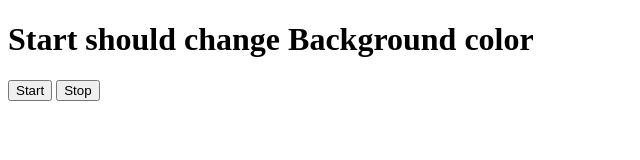
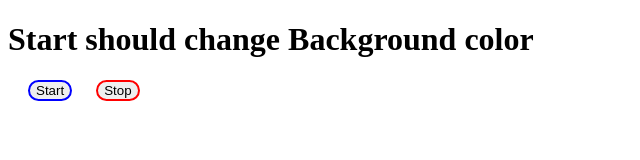
Before and after one commit to TaiyabAlam0786/random-color-generator, a plain HTML site: page index.html in a window 1280 px wide. Shown: the whole page, without its empty margins (0-640 px from the left). Drawn offline with Linux system fonts and the light colour scheme.

Commit message:
Update index.html Add button style

```diff
--- a/index.html
+++ b/index.html
@@ -4,6 +4,21 @@
     <meta charset="UTF-8">
     <meta name="viewport" content="width=device-width, initial-scale=1.0">
     <title>Background color change</title>
+
+    <style>
+        #start{
+            border-radius: 20px;
+            margin-left: 20px;
+            border: 2px solid blue;
+
+        }
+        #stop{
+            border-radius: 20px;
+            margin-left: 20px;
+            border: 2px solid red;
+
+        }
+    </style>
 </head>
 <body>
     <h1> Start should change Background color</h1>
```
